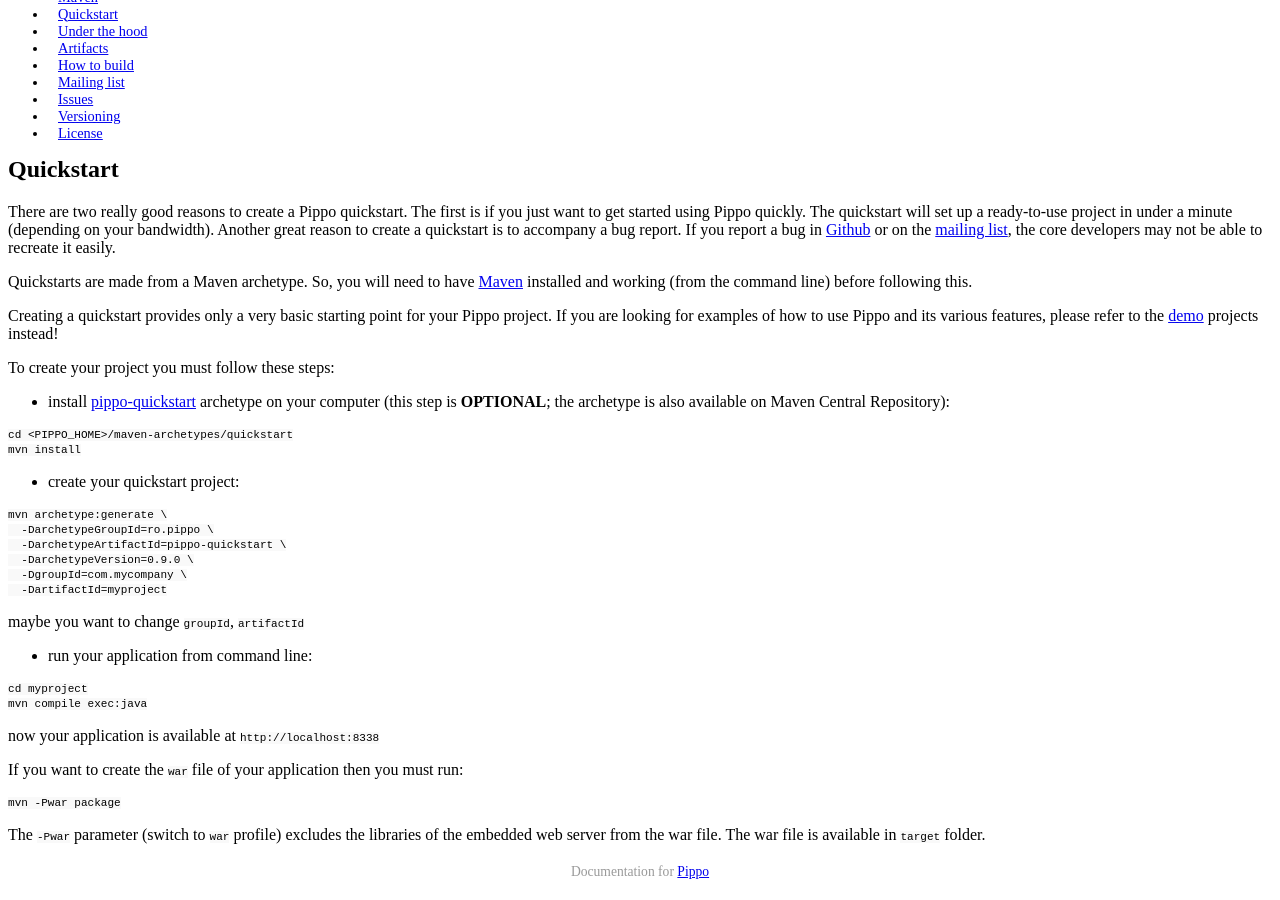
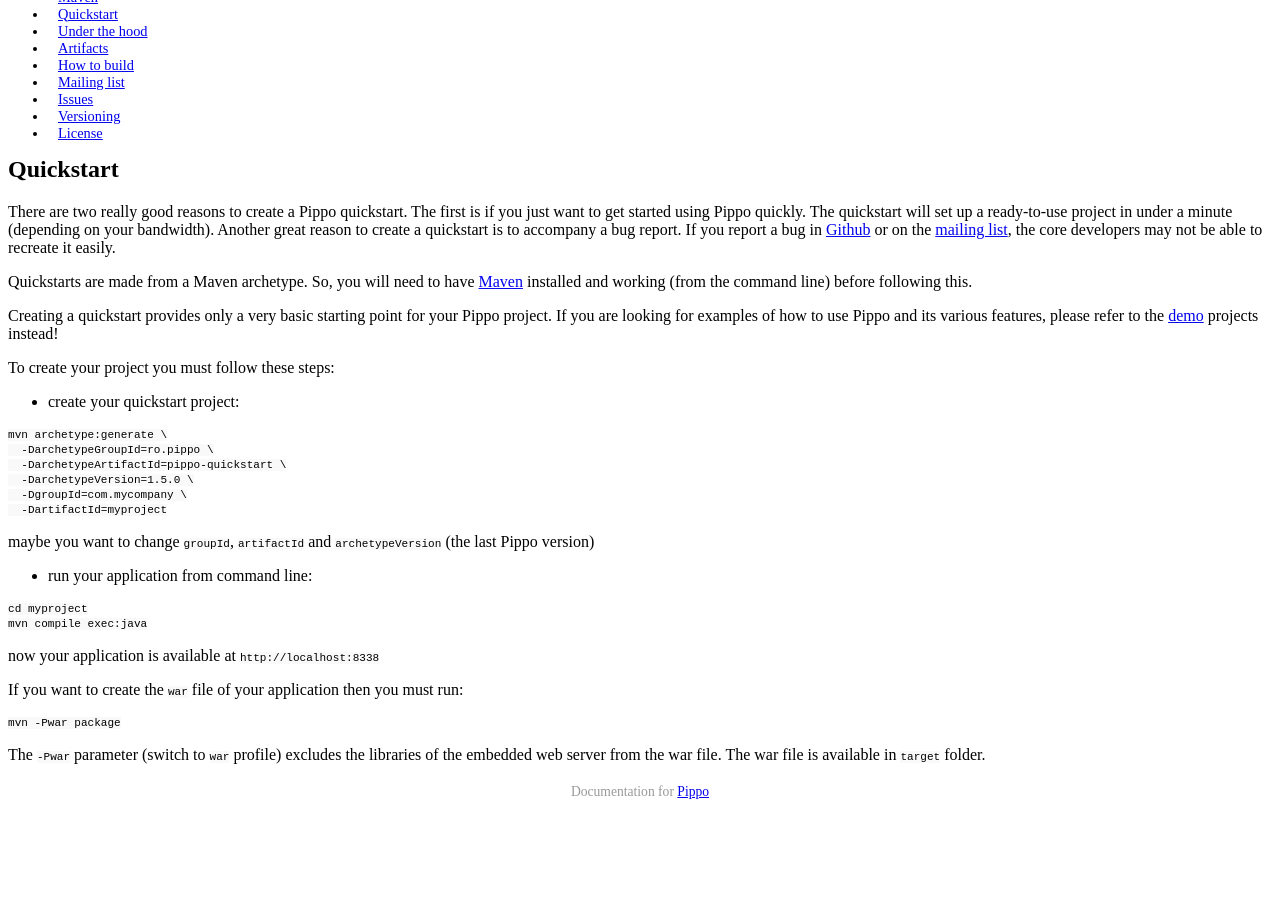
Before and after one commit to pippo-java/pippo.github.io, a Jekyll site: the page built from _posts/2015-05-28-quickstart.md, in a window 1280 px wide and 900 px high, scrolled down 739 px. Built offline with Jekyll 4.4.1, drawn with Linux system fonts in a browser that asks for light colours; Markdown is read by kramdown in place of the engine named in the settings; a style sheet for code colours, icons or effects is not loaded; after the commit the page ends 1559 px from its top, so only the background shows below that.

Commit message:
Update Quickstart section

````diff
--- a/_posts/2015-05-28-quickstart.md
+++ b/_posts/2015-05-28-quickstart.md
@@ -16,24 +16,17 @@ Creating a quickstart provides only a very basic starting point for your Pippo p
 
 To create your project you must follow these steps:
 
-- install [pippo-quickstart](https://github.com/decebals/pippo/tree/master/maven-archetypes/quickstart) archetype on your computer (this step is **OPTIONAL**; the archetype is also available on Maven Central Repository):
-
-```
-cd <PIPPO_HOME>/maven-archetypes/quickstart
-mvn install
-```
-
 - create your quickstart project:
 
 ```
 mvn archetype:generate \
   -DarchetypeGroupId=ro.pippo \
   -DarchetypeArtifactId=pippo-quickstart \
-  -DarchetypeVersion=0.9.0 \
+  -DarchetypeVersion=1.5.0 \
   -DgroupId=com.mycompany \
   -DartifactId=myproject
 ```
-maybe you want to change `groupId`, `artifactId`
+maybe you want to change `groupId`, `artifactId` and `archetypeVersion` (the last Pippo version)
 
 - run your application from command line:
 
````
